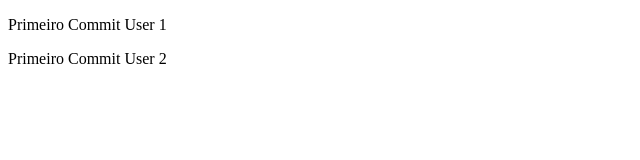
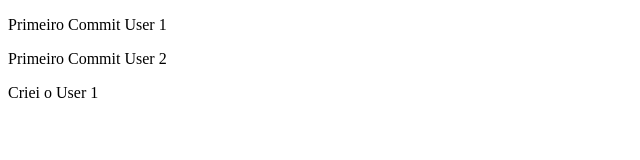
Before and after one commit to lcsilvaprof/projeto_delta1, a plain HTML site: page index.html in a window 1280 px wide. Shown: the full height of the page, 0-640 px from the left. Drawn offline with Linux system fonts and the light colour scheme.

Commit message:
Criando o user 1

```diff
--- a/index.html
+++ b/index.html
@@ -10,5 +10,7 @@
     <p>Primeiro Commit User 1</p>
 
     <p>Primeiro Commit User 2</p>
+
+    <p>Criei o User 1</p>
 </body>
 </html>
```
